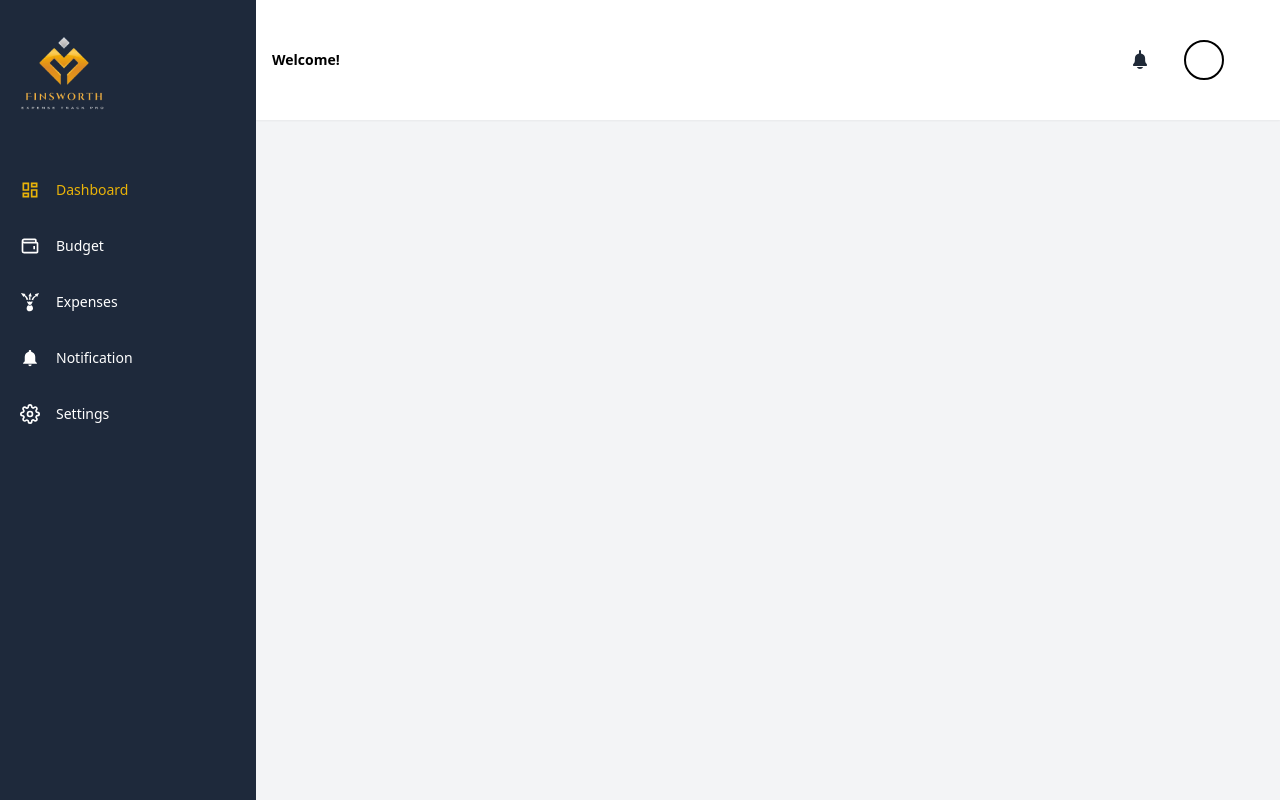
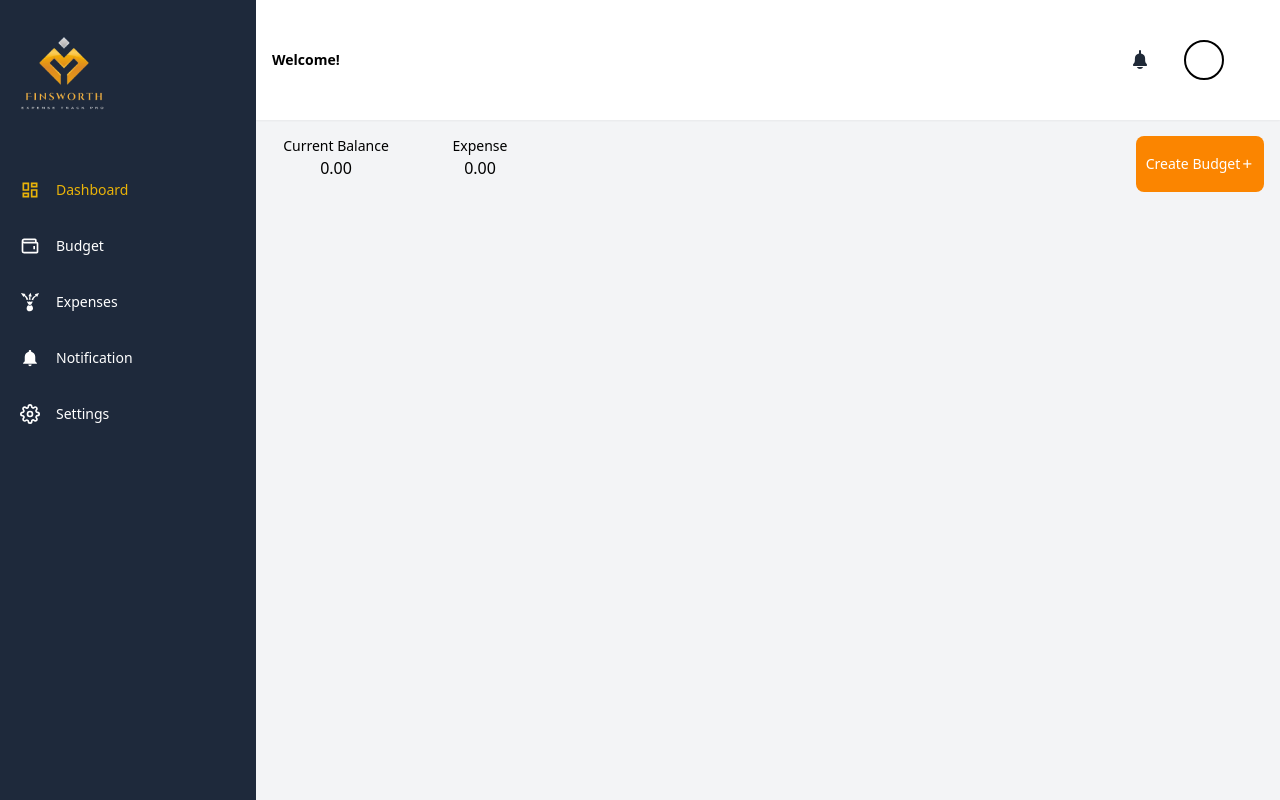
Before and after one commit to Dhanielgeek/FinsWorth, a React (Vite) app: page /dashboard/budget in a window 1280 px wide. Built offline with nearby package versions, Linux system fonts and the light colour scheme; a web font is replaced by a local one.

Commit message:
testing to know

```diff
--- a/src/App.jsx
+++ b/src/App.jsx
@@ -14,6 +14,7 @@
   import DashBoard from "./Dashboard/pages/dashboad"
   // import Verify from "./Auth/Verify";
   import VerifiedSucess from "./Auth/VerifiedSucess";
+  import BudgetPage from "./Dashboard/pages/BudgetPage";
   import CreateNewPassword from "./Auth/CreateNewPassword";
 
 
@@ -38,6 +39,8 @@
           </Route>
           <Route path="/dashboard/*" element={<Dashboard />}>
           <Route path="dashboard" element={<DashBoard/>} />
+
+            <Route path="budget" element={<BudgetPage/>} />
             <Route path="expenses" element={<Xpenses/>}/>
             <Route path="notification" element={<Notification />} />
             <Route path="settings" element={<Settings />} />
--- /dev/null
+++ b/src/Dashboard/pages/BudgetPage.jsx
@@ -0,0 +1,41 @@
+import { useState } from 'react';
+
+import CreateBudgetModal from './CreateBudget';
+
+const BudgetPage = () => {
+  const [visible, setVisible] = useState(false);
+
+  const onCreate = (values) => {
+    console.log('Received values of form: ', values);
+    setVisible(false);
+  };
+
+  return (
+    <div className="flex justify-between">
+      <div className="flex gap-4">
+        <div className="w-32 h-14 flex flex-col items-center">
+          <p className="text-sm">Current Balance</p>
+          <p className="">0.00</p>
+        </div>
+        <div className="w-32 h-14 flex flex-col items-center">
+          <p className="text-sm">Expense</p>
+          <p>0.00</p>
+        </div>
+      </div>
+      <div
+        className="w-32 h-14 bg-[#FB8500] text-white text-sm flex items-center justify-center rounded-lg cursor-pointer"
+        onClick={() => setVisible(true)}
+      >
+        Create Budget
+        <i className='bx bx-plus'></i>
+      </div>
+      <CreateBudgetModal
+        visible={visible}
+        onCreate={onCreate}
+        onCancel={() => setVisible(false)}
+      />
+    </div>
+  );
+};
+
+export default BudgetPage;
--- a/src/Dashboard/pages/DashBoard.jsx
+++ b/src/Dashboard/pages/DashBoard.jsx
@@ -1,7 +1,7 @@
 import DashBoardLayout from "../dashboardLayout";
 import { Routes, Route } from 'react-router-dom';
 import DashBoard from "./dashboad";
-
+import BudgetPage from "./BudgetPage";
 import Xpenses from "./Xpenses";
 import Notification from "./notification";
 import Settings  from "./setting";
@@ -15,7 +15,7 @@ const Dashboard = () => {
   <DashBoardLayout>
       <Routes>
         <Route path="dashboard" element={<DashBoard/>} />
-
+        <Route path="budget" element={<BudgetPage/>} />
         <Route path='expenses' element={<Xpenses/>}/>
         <Route path="notification" element={<Notification />} />
         <Route path="settings" element={<Settings />} />
```
